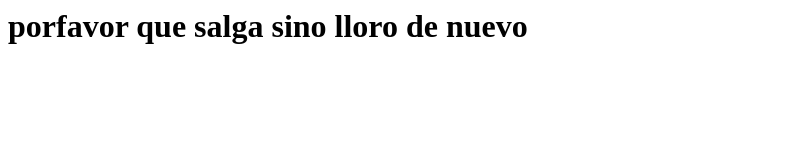
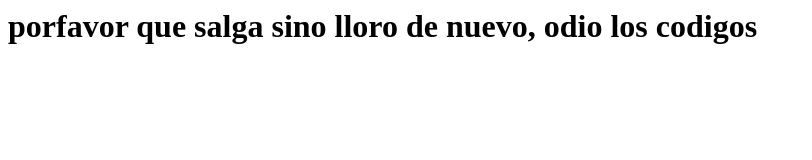
Before and after one commit to fer0908/canelita, a plain HTML site: page index.html in a window 1280 px wide. Shown: the whole page, without its empty margins (0-812 px from the left). Drawn offline with Linux system fonts and the light colour scheme.

Commit message:
visual commit

```diff
--- a/index.html
+++ b/index.html
@@ -1,5 +1,5 @@
 <html>
     <body>
-        <h1>porfavor que salga sino lloro de nuevo</h1>
+        <h1>porfavor que salga sino lloro de nuevo, odio los codigos</h1>
         </body>
 </html>
```
